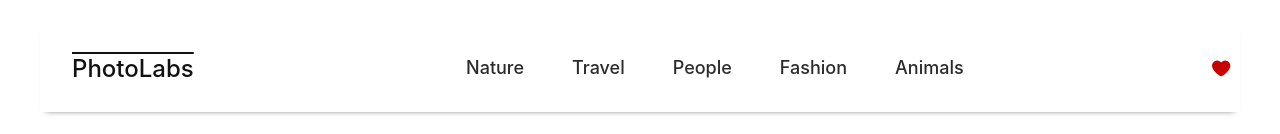
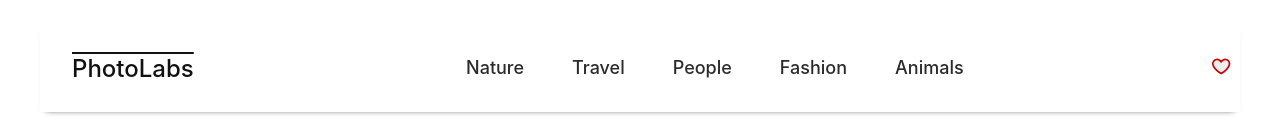
Before and after one commit to MOGARRR/PhotoLabs, a React (Vite) app in the folder frontend/: page / in a window 1280 px wide. Shown: the top 134 px of the page. Built offline with nearby package versions, Linux system fonts and the light colour scheme; the HTML template or start-up script is replaced by a standard one.

Commit message:
refactor: Change FavIcon to FaveBadge component and us proper function in TopNavigationBar

```diff
--- a/frontend/src/components/TopNavigationBar.jsx
+++ b/frontend/src/components/TopNavigationBar.jsx
@@ -1,6 +1,6 @@
 import '../styles/TopNavigationBar.scss'
 import TopicList from './TopicList';
-import FavIcon from './FavIcon';
+import FavBadge from './FavBadge'
 
 const TopNavigation = (props) => {
   const {topics,notifaction} = props;
@@ -8,7 +8,7 @@ const TopNavigation = (props) => {
     <div className="top-nav-bar">
       <span className="top-nav-bar__logo">PhotoLabs</span>
       <TopicList topics={topics}/>
-      <FavIcon displayAlert={notifaction} selected={true}/>
+      <FavBadge isFavPhotoExist={notifaction}/>
     </div>
   )
 };
```
